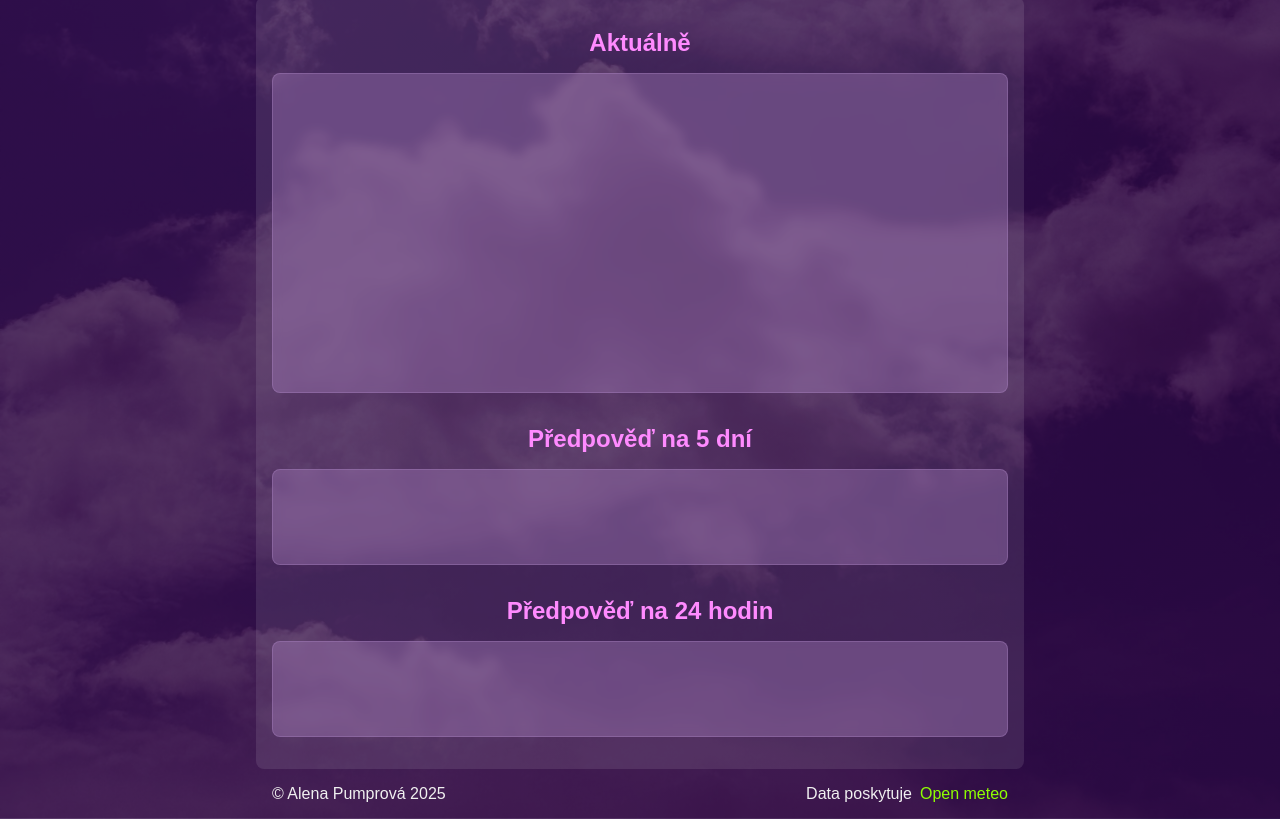
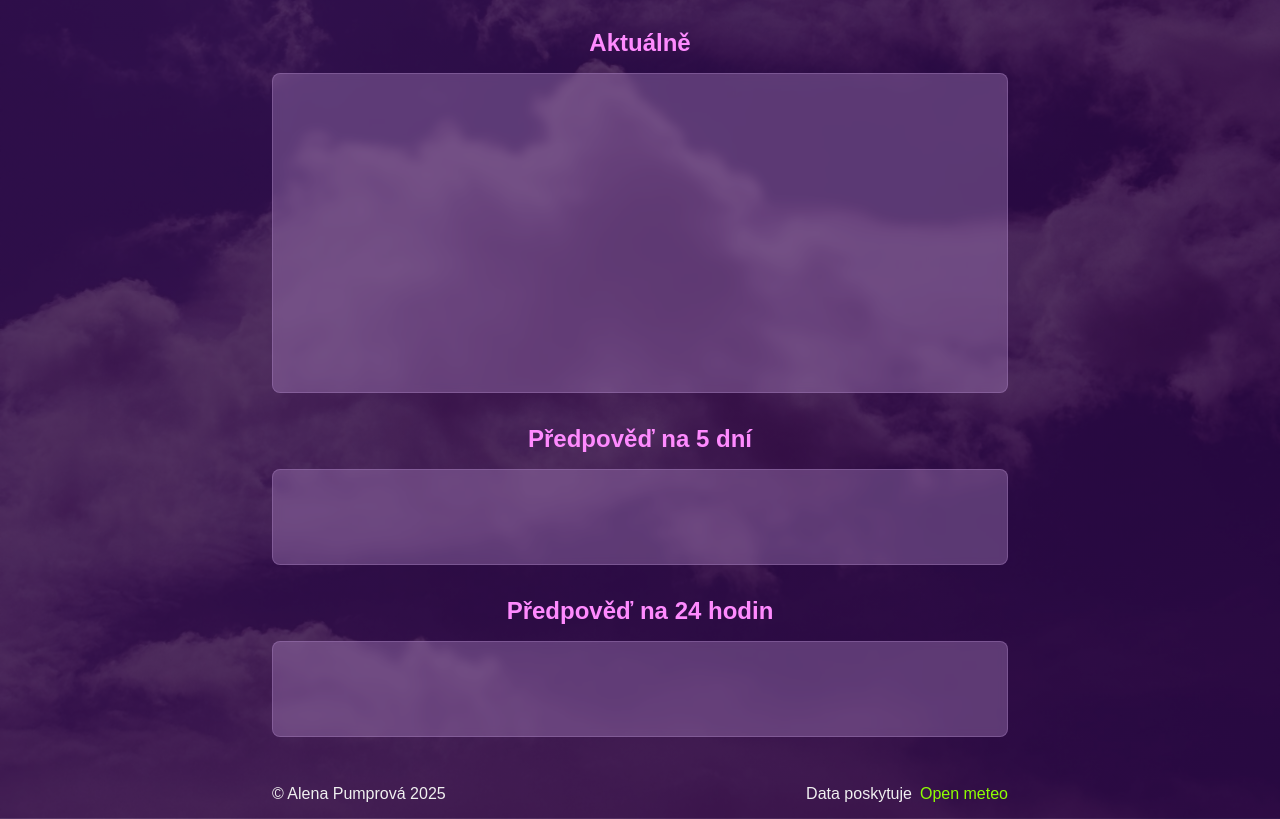
Before and after one commit to Alena0490/Weather-app, a plain HTML site: page index.html in a window 1280 px wide. Shown: the part 121-940 px from the top of the page. Drawn offline with Linux system fonts and the light colour scheme.

Commit message:
main - no background

```diff
--- a/style.css
+++ b/style.css
@@ -164,7 +164,7 @@ main {
     min-height: 60vh;
     margin: 0;
     padding: 2rem 1rem;
-    background-color: var(--background-tr);
+    /* background-color: var(--background-tr); */
     border-radius: 0.5rem;
     /* backdrop-filter: blur(5px); */
 }
```
